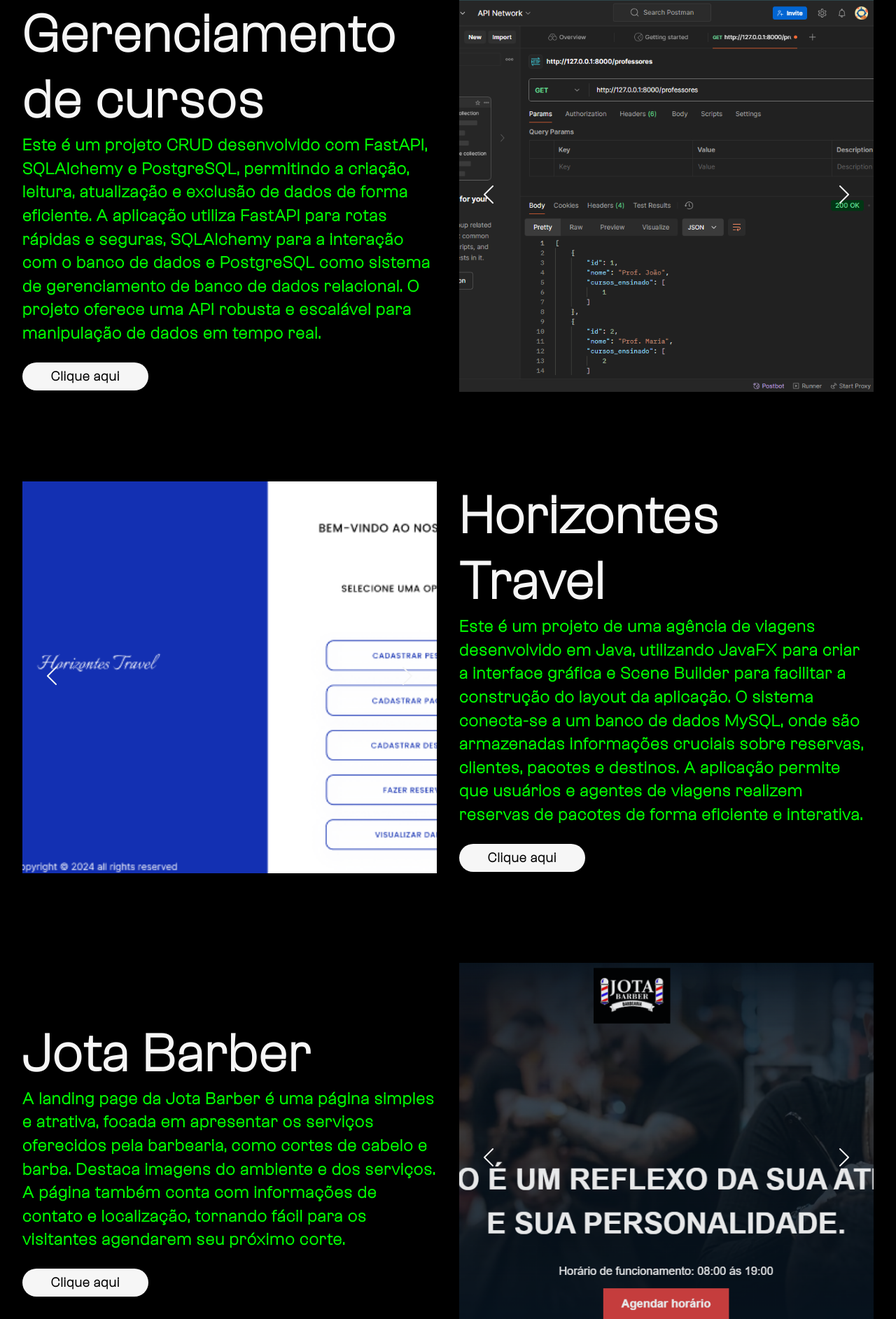
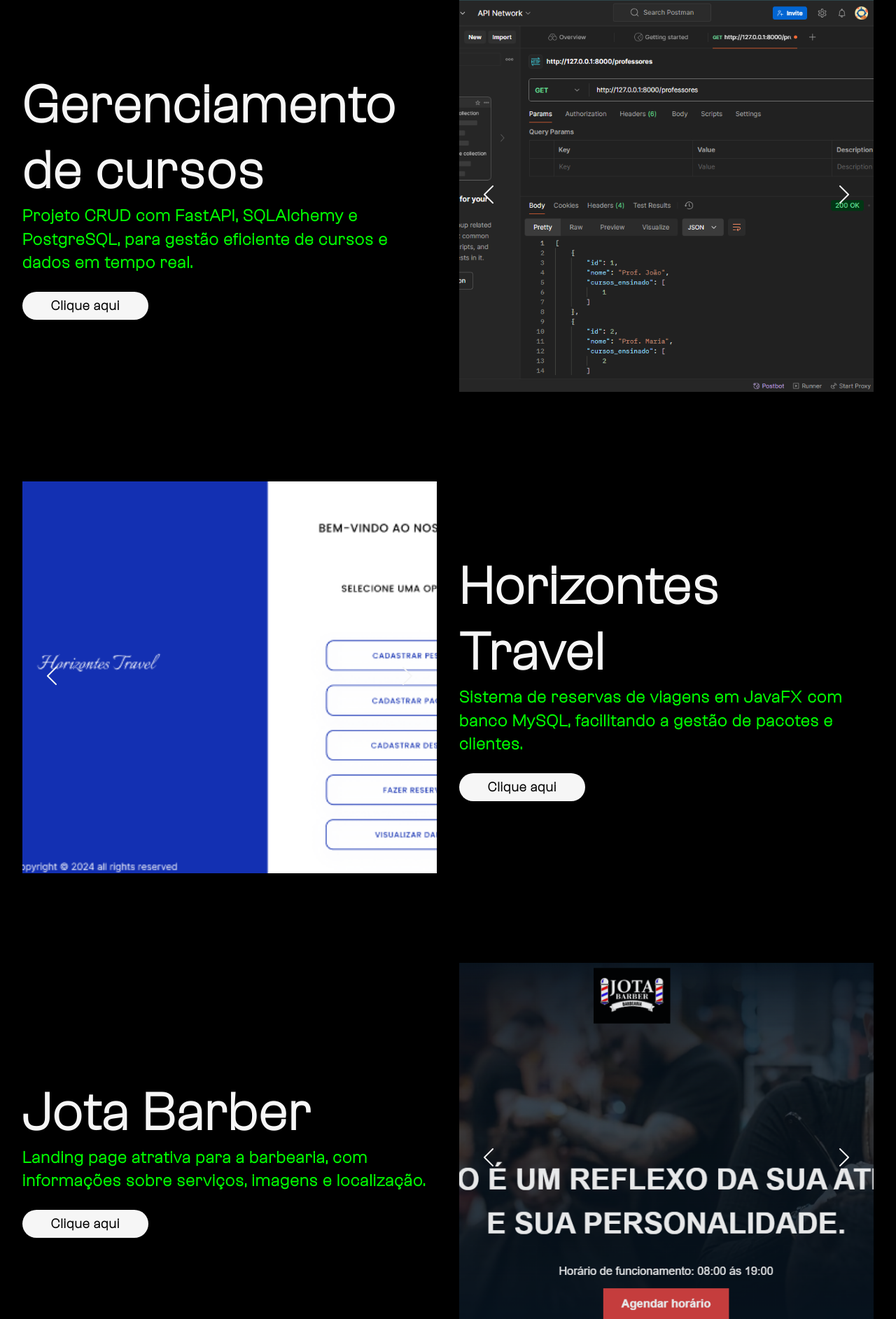
Before and after one commit to Wesnei/landing-page-wesnei, a plain HTML site: page index.html in a window 1280 px wide. Shown: the part 5751-7636 px from the top of the page at 70% size. Drawn offline with nearby package versions, Linux system fonts and the light colour scheme; a web font is replaced by a local one.

Commit message:
Fix: ajuste em textos

```diff
--- a/index.html
+++ b/index.html
@@ -252,7 +252,7 @@
                             <div class="textos-case">
                                 <div class="conteudo-textos-case">
                                     <h1>Drip Store</h1>
-                                <p>O eCommerce Drip Store oferece uma plataforma intuitiva com uma página inicial destacando promoções, categorias de produtos e produtos populares. Os usuários podem navegar facilmente por categorias, filtrar produtos e concluir compras com um processo de checkout simples. Além disso, oferecem histórico de pedidos para acompanhamento das compras anteriores.</p>
+                                    <p>Plataforma eCommerce com promoções, categorias e fácil navegação para compras e histórico de pedidos.</p>
                                     <a href="https://drip-store-gt.vercel.app/" target="_blank" class="clickable-text">
                                         <span>Clique aqui</span>
                                     </a>
@@ -264,7 +264,7 @@
                             <div class="textos-case">
                                 <div class="conteudo-textos-case">
                                     <h1>Gerenciamento de cursos</h1>
-                                <p>Este é um projeto CRUD desenvolvido com FastAPI, SQLAlchemy e PostgreSQL, permitindo a criação, leitura, atualização e exclusão de dados de forma eficiente. A aplicação utiliza FastAPI para rotas rápidas e seguras, SQLAlchemy para a interação com o banco de dados e PostgreSQL como sistema de gerenciamento de banco de dados relacional. O projeto oferece uma API robusta e escalável para manipulação de dados em tempo real.</p>
+                                    <p>Projeto CRUD com FastAPI, SQLAlchemy e PostgreSQL, para gestão eficiente de cursos e dados em tempo real.</p>
                                     <a href="https://github.com/Wesnei/Sistema-de-gerenciamento-de-cursos-e-alunos" target="_blank" class="clickable-text">
                                         <span>Clique aqui</span>
                                     </a>
@@ -291,7 +291,7 @@
                             <div class="textos-case">
                                 <div class="conteudo-textos-case">
                                     <h1>Horizontes Travel</h1>
-                                <p>Este é um projeto de uma agência de viagens desenvolvido em Java, utilizando JavaFX para criar a interface gráfica e Scene Builder para facilitar a construção do layout da aplicação. O sistema conecta-se a um banco de dados MySQL, onde são armazenadas informações cruciais sobre reservas, clientes, pacotes e destinos. A aplicação permite que usuários e agentes de viagens realizem reservas de pacotes de forma eficiente e interativa.</p>
+                                    <p>Sistema de reservas de viagens em JavaFX com banco MySQL, facilitando a gestão de pacotes e clientes.</p>
                                     <a href="https://github.com/Wesnei/Horizontes_Travel" target="_blank" class="clickable-text">
                                         <span>Clique aqui</span>
                                     </a>
@@ -302,8 +302,8 @@
                         <div class="case4" data-aos="fade-left" data-aos-delay="500">
                             <div class="textos-case">
                                 <div class="conteudo-textos-case">
-                                <h1>Jota Barber </h1>
-                                <p>A landing page da Jota Barber é uma página simples e atrativa, focada em apresentar os serviços oferecidos pela barbearia, como cortes de cabelo e barba. Destaca imagens do ambiente e dos serviços. A página também conta com informações de contato e localização, tornando fácil para os visitantes agendarem seu próximo corte.</p>
+                                    <h1>Jota Barber</h1>
+                                    <p>Landing page atrativa para a barbearia, com informações sobre serviços, imagens e localização.</p>
                                     <a href="https://dev-barber-iota.vercel.app/" target="_blank" class="clickable-text">
                                         <span>Clique aqui</span>
                                     </a>
@@ -321,6 +321,7 @@
                     </div>
                 </div>
             </section>
+
         <!--Fim Portfolio-->
 
         <!--Contato-->
```
Lines whose indentation alone changed are shown as unchanged.
